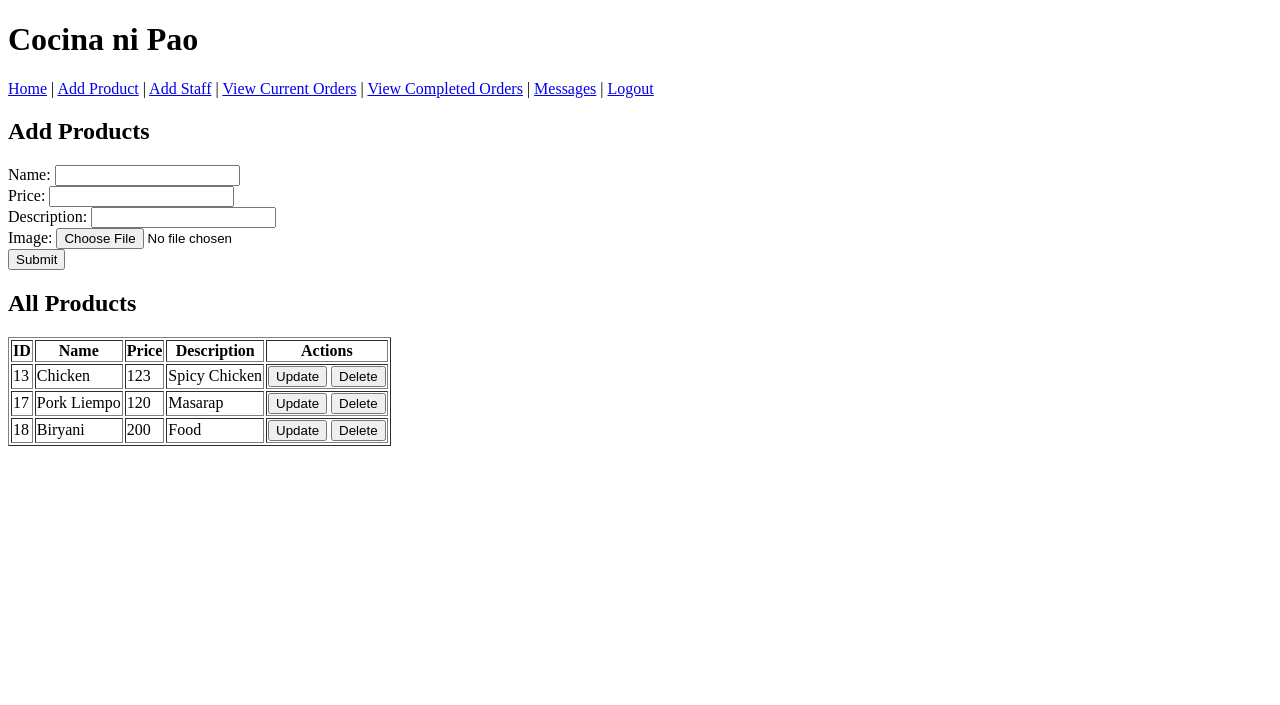
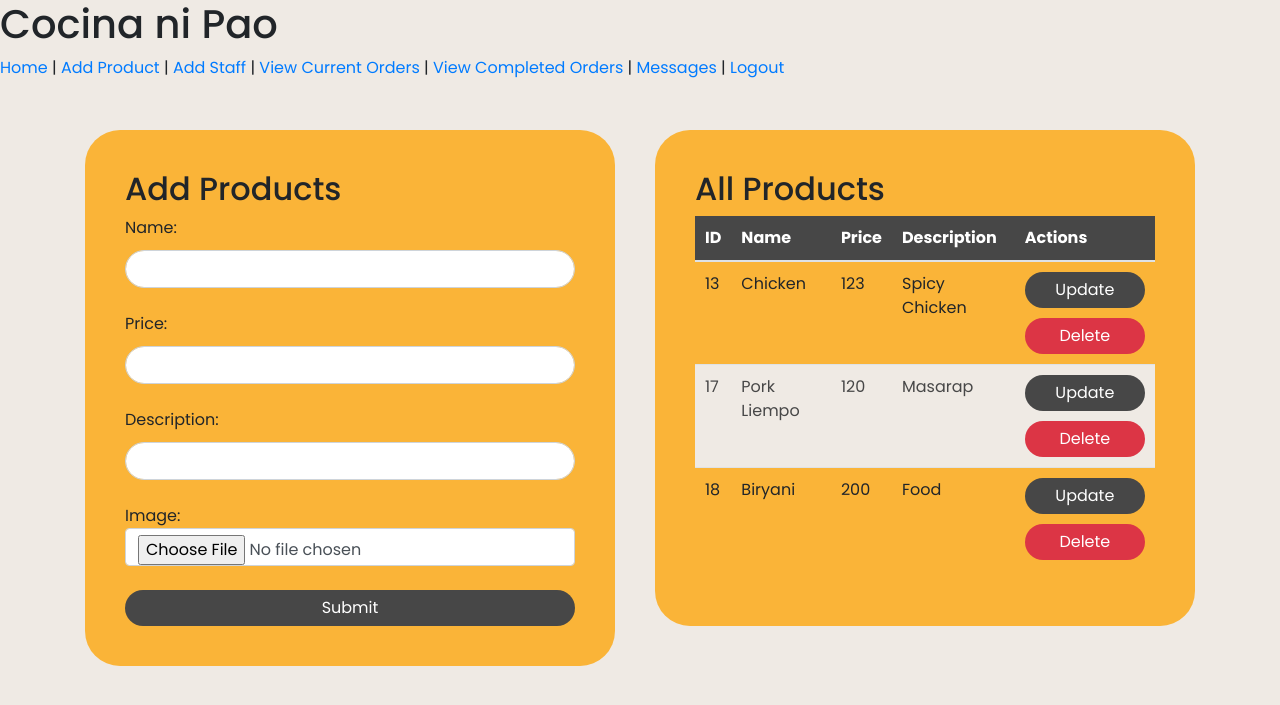
Before and after one commit to YumenoRetort/CocinaNiPao, a PHP site: page /Admin/add_product.php in a window 1280 px wide. Shown: the top 705 px of the page. Run offline with PHP 8.4, Linux system fonts and the light colour scheme; data comes from the database, SQL or seed files in the repository.

Commit message:
Update add_product.php
I added btn-update class and btn-delete to the buttons in the php

```diff
--- a/Admin/add_product.php
+++ b/Admin/add_product.php
@@ -4,23 +4,126 @@
     <meta charset="UTF-8">
     <meta name="viewport" content="width=device-width, initial-scale=1.0">
     <title>Update Product</title>
+    <!-- Bootstrap CSS -->
+    <link href="https://maxcdn.bootstrapcdn.com/bootstrap/4.5.2/css/bootstrap.min.css" rel="stylesheet">
     <link rel="stylesheet" href="css/style.css">
-
+    <!-- Google Fonts -->
+    <link href="https://fonts.googleapis.com/css2?family=Poppins:wght@400;500;600;700&display=swap" rel="stylesheet">
     <script src="../js/script.js"></script>
+    <style>
+        body {
+            background-color: #EFEAE4;
+            font-family: 'Poppins', sans-serif;
+        }
+        .add-products-container {
+            padding: 40px;
+            margin-top: 50px;
+            background-color: #fab438;
+            border-radius: 35px;
+            margin-right: 10px;
+        }
+        .all-products-container {
+            padding: 40px;
+            margin-top: 50px;
+            background-color: #fab438;
+            border-radius: 35px;
+        }
+        .input_fields[type="text"] {
+            width: 100%;
+            border-radius: 35px;
+            transition: all 0.3s;
+            padding: 10px;
+            box-sizing: border-box;
+            margin-top: 10px;
+        }
+        .input_fields[type="text"]:focus {
+            transform: scale(1.05);
+            border-color: #474747;
+            box-shadow: 0 0 5px rgba(250, 180, 56, 0.5);
+            outline: none;
+        }
+        .btn-submit {
+            border-radius: 35px;
+            transition: all 0.3s;
+            width: 100%;
+            background-color: #474747;
+            border: none;
+            color: #fff;
+        }
+        .btn-submit:hover {
+            transform: scale(1.05);
+            background-color: #474747;
+            font-weight: bold;
+            border: none;
+            color: #fff;
+        }
+        .table-custom {
+            width: 100%;
+            border-collapse: collapse;
+            border: none;
+        }
+        .table-custom th {
+            padding: 10px;
+            background-color: #fab438;
+            color: white; /* Set text color for header */
+            background-color: #474747;
+            border: none;
+        }
+        .table-custom td {
+            padding: 10px;
+        }
+        .table-custom tbody tr:nth-child(even) {
+            background-color: #EFEAE4;
+            color: #474747;
+        }
+        .btn-update {
+            border-radius: 35px;
+            transition: all 0.3s;
+            width: 100%;
+            background-color: #474747;
+            border: none;
+            color: #fff;
+            margin-bottom: 10px;
+        }
+        .btn-update:hover {
+            transform: scale(1.05);
+            background-color: #474747;
+            font-weight: bold;
+            border: none;
+            color: #fff;
+        }
+        .btn-delete {
+            border-radius: 35px;
+            transition: all 0.3s;
+            width: 100%;
+            background-color: #dc3545;
+            border: none;
+            color: #fff;
+        }
+        .btn-delete:hover {
+            transform: scale(1.05);
+            background-color: #dc3545;
+            font-weight: bold;
+            border: none;
+            color: #fff;
+        }
+    </style>
 </head>
 <body>
-
     <?php include 'admin_header.php'; ?>
-
+    <div class="container">
+        <div class="row">
+            <!-- Add Products Container -->
+            <div class="col-md-6">
+                <div class="add-products-container">
                     <h2>Add Products</h2>
                     <form method="post" enctype="multipart/form-data" action="">
-        Name: <input type="text" name="food_name" class="input_fields" required><br>
-        Price: <input type="text" name="food_price" class="input_fields" required><br>
-        Description: <input type="text" name="food_description" class="input_fields" required><br>
-        Image: <input type="file" name="food_image" class="input_fields" required accept="image/png, image/jpg, image/jpeg"><br>
-        <input type="submit" value="Submit">
+                        Name: <input type="text" name="food_name" class="input_fields form-control" required><br>
+                        Price: <input type="text" name="food_price" class="input_fields form-control" required><br>
+                        Description: <input type="text" name="food_description" class="input_fields form-control" required><br>
+                        Image: <input type="file" name="food_image" class="input_fields form-control" required accept="image/png, image/jpg, image/jpeg"><br>
+                        <input type="submit" value="Submit" class="btn btn-primary btn-submit">
                     </form>
-
     <?php
     include 'connect.php';
 
@@ -48,9 +151,14 @@
         }
     }
     ?>
-
+                </div>
+            </div>
+            <!-- All Products Container -->
+            <div class="col-md-6">
+                <div class="all-products-container">
                     <h2>All Products</h2>
-    <table border="1">
+                    <table class="table table-custom">
+                        <thead>
                             <tr>
                                 <th>ID</th>
                                 <th>Name</th>
@@ -58,8 +166,8 @@
                                 <th>Description</th>
                                 <th>Actions</th>
                             </tr>
-
-
+                        </thead>
+                        <tbody>
         <?php
         // Fetch all products from the database
         $query_all = "SELECT * FROM food_products";
@@ -73,8 +181,8 @@
                 echo "<td>" . $row_all['food_name'] . "</td>";
                 echo "<td>" . $row_all['food_price'] . "</td>";
                 echo "<td>" . $row_all['food_description'] . "</td>";
-                echo "<td><button onclick='openUpdatePopup(" . $row_all['food_id'] . ")'>Update</button>
-                    <button onclick='openDeletePopup(" . $row_all['food_id'] . ")'>Delete</button>
+                echo "<td><button class='btn btn-update' onclick='openUpdatePopup(" . $row_all['food_id'] . ")'>Update</button>
+                    <button class='btn btn-delete' onclick='openDeletePopup(" . $row_all['food_id'] . ")'>Delete</button>
                 </td>";
                 echo "</tr>";
             }
@@ -84,6 +192,11 @@
 
     mysqli_close($con);
     ?>
+                        </tbody>
                     </table>
+                </div>
+            </div>
+        </div>
+    </div>
 </body>
 </html>
```
Lines whose indentation alone changed are shown as unchanged.
